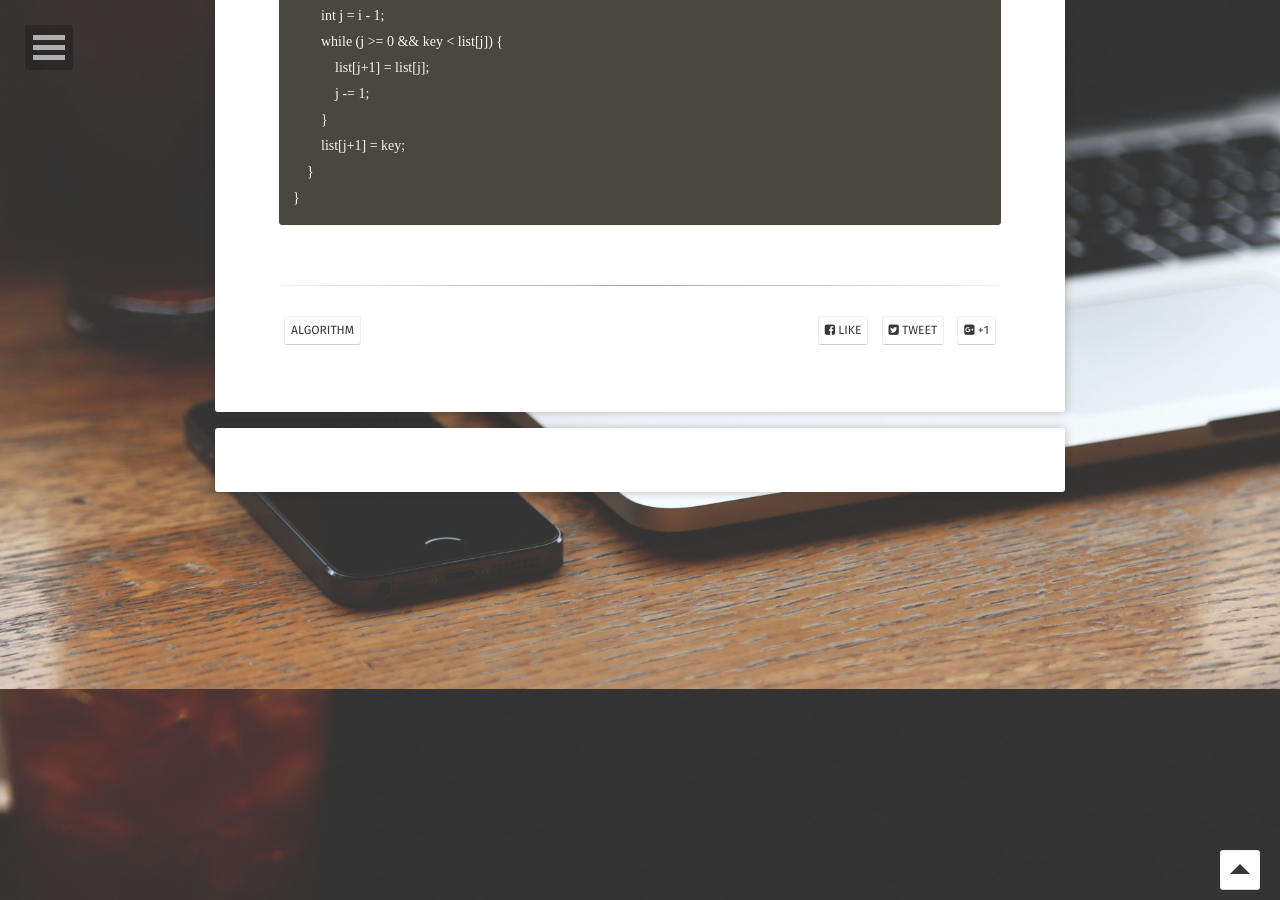
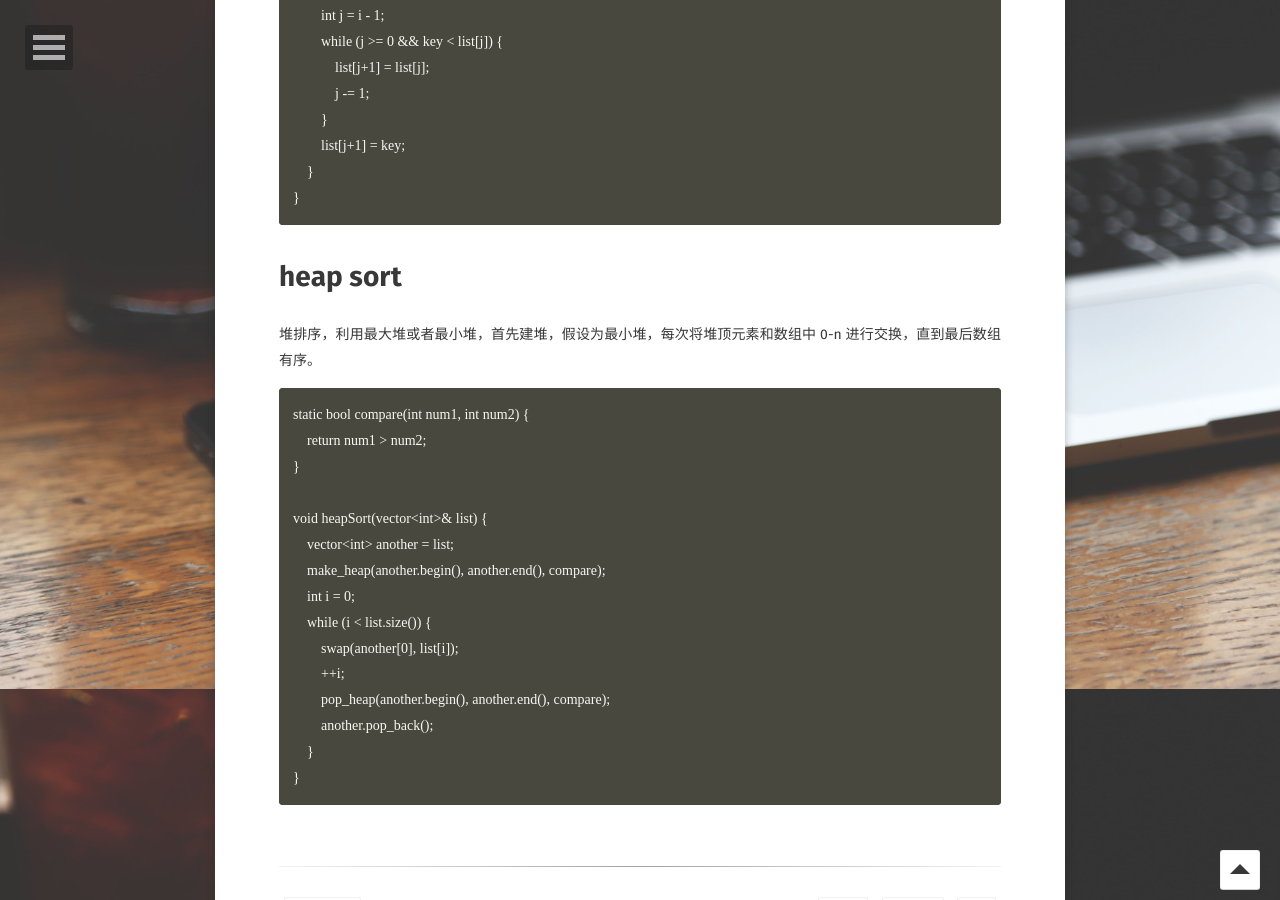
Before and after one commit to longjianjiang/longjianjiang.github.io, a Jekyll site: the page built from _posts/2018-12-07-sort.md, in a window 1280 px wide and 900 px high, scrolled down 8311 px. Built offline with Jekyll 4.4.1, drawn with Linux system fonts in a browser that asks for light colours; some web fonts are replaced; comment, search, counter and statistics services are not loaded.

Commit message:
Update(auto commit)

````diff
--- a/_posts/2018-12-07-sort.md
+++ b/_posts/2018-12-07-sort.md
@@ -302,3 +302,25 @@ void insertionSort(vector<int>& list) {
     }
 }
 ```
+
+# heap sort
+
+堆排序，利用最大堆或者最小堆，首先建堆，假设为最小堆，每次将堆顶元素和数组中 0-n 进行交换，直到最后数组有序。
+
+```
+static bool compare(int num1, int num2) {
+    return num1 > num2;
+}
+
+void heapSort(vector<int>& list) {
+    vector<int> another = list;
+    make_heap(another.begin(), another.end(), compare);
+    int i = 0;
+    while (i < list.size()) {
+        swap(another[0], list[i]);
+        ++i;
+        pop_heap(another.begin(), another.end(), compare);
+        another.pop_back();
+    }
+}
+```
````
